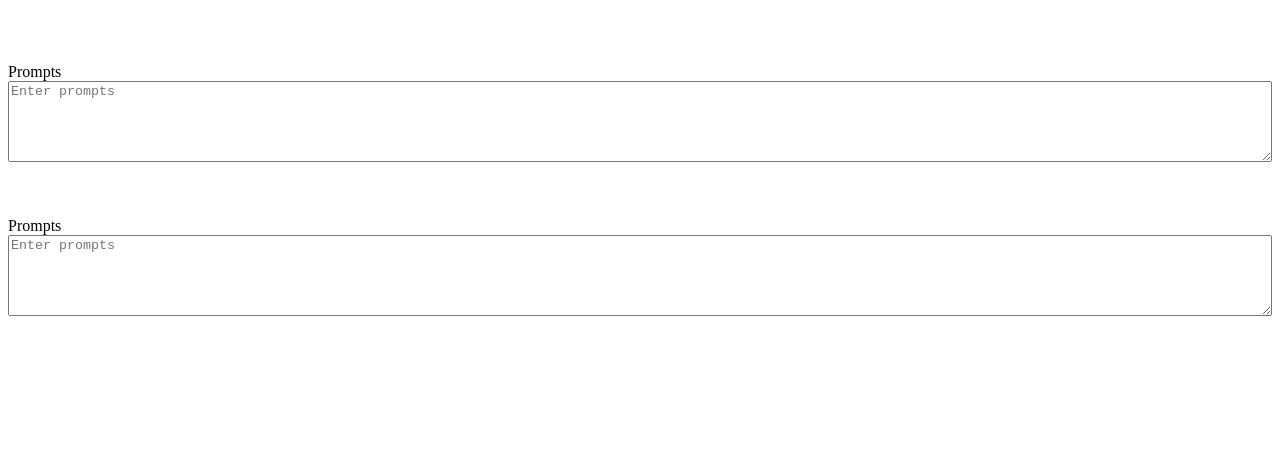
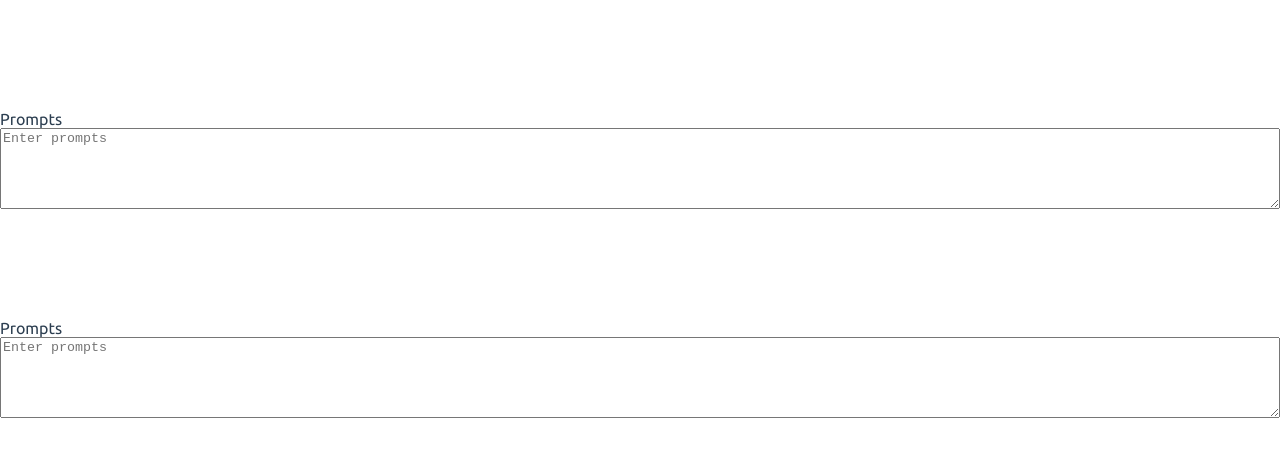
Before and after one commit to KevinLeFaucheur/prompts-parser, a React (Create React App) app: page / in a window 1280 px wide. Shown: the top 456 px of the page. Built offline with nearby package versions, Linux system fonts and the light colour scheme.

Commit message:
GlobalStyle, base widget

```diff
--- a/public/index.html
+++ b/public/index.html
@@ -9,6 +9,10 @@
       name="description"
       content="Web site created using create-react-app"
     />
+    <link rel="preconnect" href="https://fonts.googleapis.com">
+    <link rel="preconnect" href="https://fonts.gstatic.com" crossorigin>
+    <link href="https://fonts.googleapis.com/css2?family=Ubuntu&display=swap" rel="stylesheet">
+
     <link rel="apple-touch-icon" href="%PUBLIC_URL%/logo192.png" />
     <!--
       manifest.json provides metadata used when your web app is installed on a
--- a/src/components/Prompt.jsx
+++ b/src/components/Prompt.jsx
@@ -1,5 +1,6 @@
-import React, { useRef } from 'react';
+import React, { useRef, useState } from 'react';
 import styled from 'styled-components';
+import { Widgets } from '../layout/Widgets';
 
 const PromptWrapper = styled.div`
   display: flex;
@@ -8,30 +9,28 @@ const PromptWrapper = styled.div`
 
 export const Prompt = () => {
   const textareaRef = useRef('');
-  const widgetsRef = useRef('');
+  const [prompts, setPrompts] = useState([]);
 
   const handlePrompt = (prompt) => {
     console.log(prompt.split(','));
 
     if(prompt.slice(-1) === ',') {
       const prompts = prompt.split(',');
-
-      widgetsRef.current.innerHTML = '';
+      const newPrompts = [];
 
       prompts.forEach(prompt => {
         const newPrompt = prompt.trim();
-        if(newPrompt === '') return;
-
-        const newButton = document.createElement('button');
-        newButton.innerText = newPrompt;
-        widgetsRef.current.append(newButton);
+        if(newPrompt !== '') newPrompts.push(prompt);
       });
+      setPrompts(newPrompts);
     }
   }
 
   return (
     <PromptWrapper>
-      <div ref={widgetsRef}></div>
+
+      <Widgets prompts={prompts} />
+
       <label htmlFor="positive">Prompts</label>
       <textarea
         id="positive" name="positive"
@@ -41,6 +40,7 @@ export const Prompt = () => {
         onChange={(event) => handlePrompt(event.target.value)}
       >
       </textarea>
+
     </PromptWrapper>
   )
 }
--- /dev/null
+++ b/src/components/Widget.jsx
@@ -0,0 +1,26 @@
+import React from 'react';
+import styled from 'styled-components';
+
+const Button = styled.div`
+  display: flex;
+  align-items: center;
+  height: 30px;
+  background-color: lightgreen;
+  border-radius: 3px;
+  padding: 10px;
+  margin-right: 5px;
+
+  p {
+    font-size: 1rem;
+    line-height: 1rem;
+    margin: 0;
+  }
+`
+
+export const Widget = ({ prompt }) => {
+  return (
+    <Button>
+      <p>{prompt}</p>
+    </Button>
+  )
+}
--- a/src/index.js
+++ b/src/index.js
@@ -1,10 +1,12 @@
 import React from 'react';
 import ReactDOM from 'react-dom/client';
 import App from './App';
+import { GlobalStyle } from './styles/GlobalStyles';
 
 const root = ReactDOM.createRoot(document.getElementById('root'));
 root.render(
   <React.StrictMode>
+    <GlobalStyle />
     <App />
   </React.StrictMode>
 );
--- a/src/layout/Widgets.jsx
+++ b/src/layout/Widgets.jsx
@@ -1,15 +1,26 @@
-import React from 'react';
+import React, { useEffect } from 'react';
 import styled from 'styled-components';
+import { Widget } from '../components/Widget';
 
 const WidgetsWrapper = styled.div`
   display: flex;
   min-height: 55px;
 `
 
-export const Widgets = () => {
+export const Widgets = ({ prompts }) => {
+
+  // useEffect(() => {
+
+  // }, [prompts])
+
   return (
     <WidgetsWrapper>
-
+      {prompts
+      ?
+      prompts.map((prompt, index) => {
+        return <Widget key={index} prompt={prompt} />
+      })
+      : ''}
     </WidgetsWrapper>
   )
 }
--- /dev/null
+++ b/src/styles/GlobalStyles.js
@@ -0,0 +1,31 @@
+import { createGlobalStyle } from 'styled-components';
+
+export const GlobalStyle = createGlobalStyle`
+
+  * {
+    box-sizing: border-box;
+  }
+
+  html {
+    /* font-family: Avenir, Helvetica, Arial, sans-serif; */
+    font-family: 'Ubuntu', sans-serif;
+    -webkit-font-smoothing: antialiased;
+    -moz-osx-font-smoothing: grayscale;
+    color: #2c3e50;
+  }
+
+  body, #root {
+    margin: 0;
+    display: flex;
+    flex-direction: column;
+    min-height: 100vh;
+  }
+
+  .main {
+    flex: 1;
+  }
+
+  .bg-dark {
+    background-color: #12002b;
+  }
+`
```
